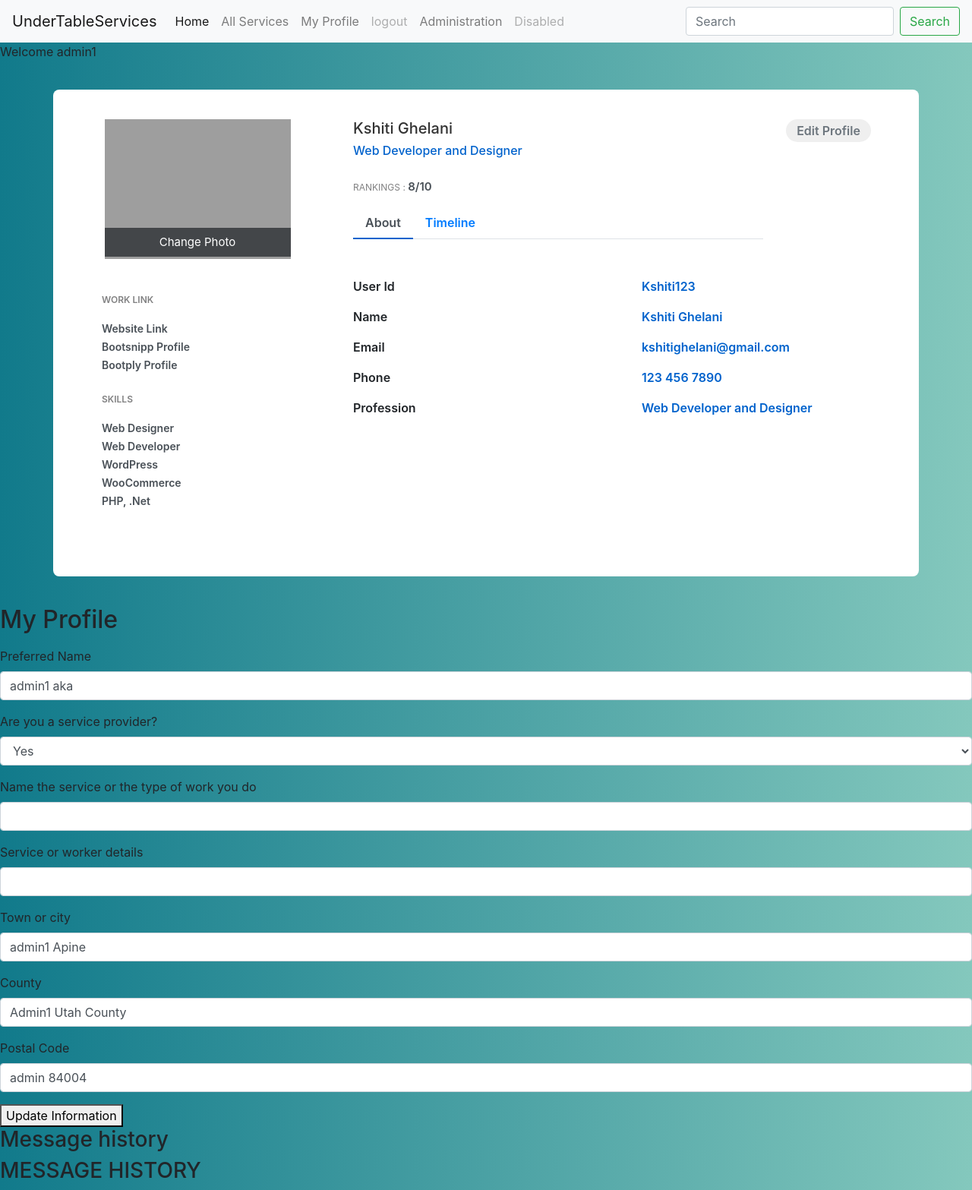
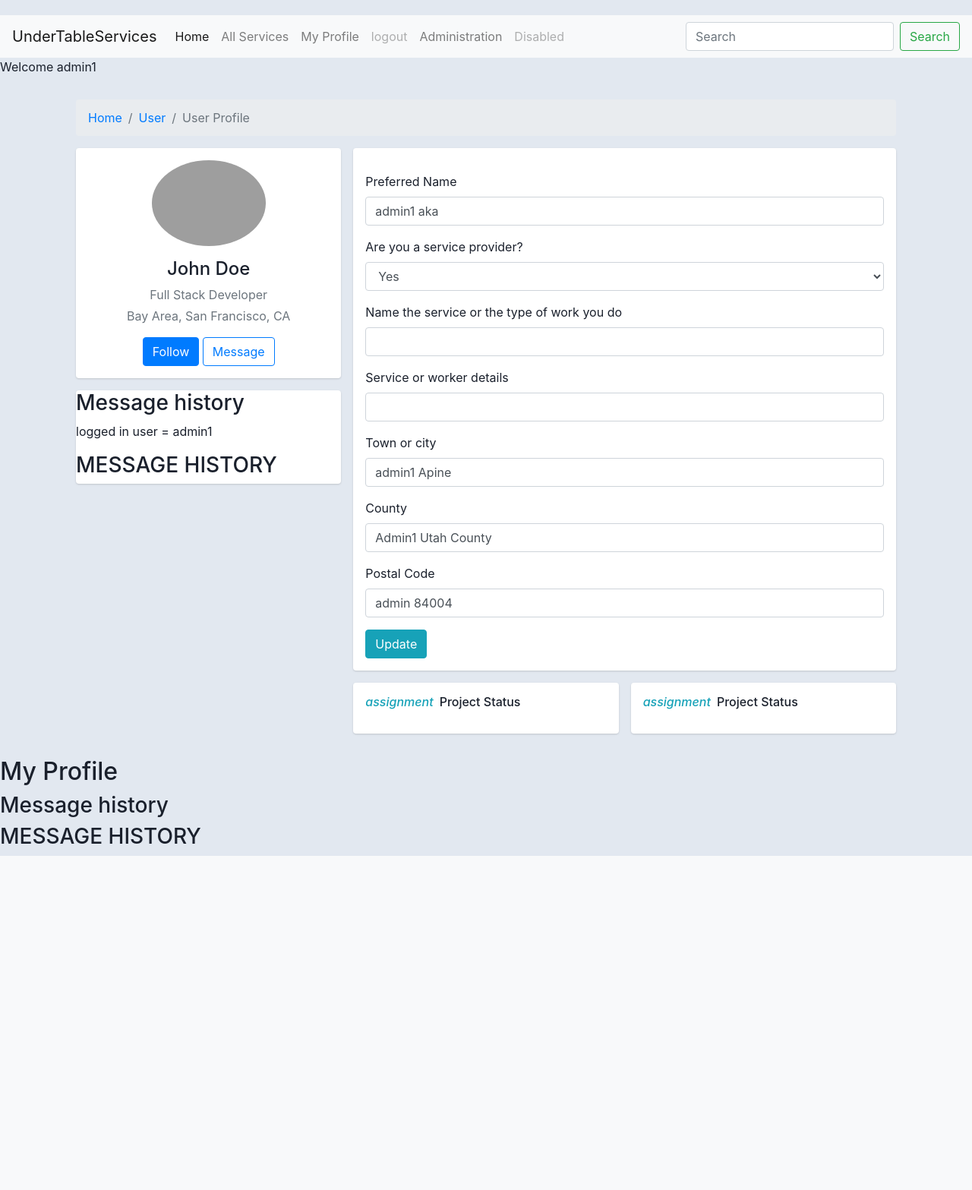
Before and after one commit to Gaberoids/undertablelabor, a Django app: page /profile/ in a window 1280 px wide. Shown: the whole page at 76% size. After the commit the page ends 1127 px from the top, so only its background shows below. Run offline with Django 3.2, Linux system fonts and the light colour scheme; a user stored in the database is signed in; data comes from the database, SQL or seed files in the repository; data that the repository does not hold is empty; some libraries are stand-ins or nearby versions; grey boxes are pictures that could not be loaded.

Commit message:
Added the profile.html style second option.

```diff
--- a/profiles/templates/profiles/profile.html
+++ b/profiles/templates/profiles/profile.html
@@ -14,175 +14,69 @@
 {% endblock %}
 
 {% block content %}
-<!-- end of profile bootstrap https://bootsnipp.com/snippets/K0ZmK -->
+<!--  profile bootstrap https://bootsnipp.com/snippets/K0ZmK version 1  -->
+<!-- vesion 2 https://freefrontend.com/bootstrap-profiles/ -->
+<div class="container">
+    <div class="main-body">
 
-<link href="//maxcdn.bootstrapcdn.com/bootstrap/4.1.1/css/bootstrap.min.css" rel="stylesheet" id="bootstrap-css">
-<script src="//maxcdn.bootstrapcdn.com/bootstrap/4.1.1/js/bootstrap.min.js"></script>
-<script src="//cdnjs.cloudflare.com/ajax/libs/jquery/3.2.1/jquery.min.js"></script>
-<!------ Include the above in your HEAD tag ---------->
+        <!-- Breadcrumb -->
+        <nav aria-label="breadcrumb" class="main-breadcrumb">
+            <ol class="breadcrumb">
+                <li class="breadcrumb-item"><a href="index.html">Home</a></li>
+                <li class="breadcrumb-item"><a href="javascript:void(0)">User</a></li>
+                <li class="breadcrumb-item active" aria-current="page">User Profile</li>
+            </ol>
+        </nav>
+        <!-- /Breadcrumb -->
 
-<div class="container emp-profile">
-    <form method="post">
-        <div class="row">
-            <div class="col-md-4">
-                <div class="profile-img">
-                    <img src="https://encrypted-tbn0.gstatic.com/images?q=tbn:ANd9GcS52y5aInsxSm31CvHOFHWujqUx_wWTS9iM6s7BAm21oEN_RiGoog"
-                        alt="" />
-                    <div class="file btn btn-lg btn-primary">
-                        Change Photo
-                        <input type="file" name="file" />
-                    </div>
-                </div>
-            </div>
-            <div class="col-md-6">
-                <div class="profile-head">
-                    <h5>
-                        Kshiti Ghelani
-                    </h5>
-                    <h6>
-                        Web Developer and Designer
-                    </h6>
-                    <p class="proile-rating">RANKINGS : <span>8/10</span></p>
-                    <ul class="nav nav-tabs" id="myTab" role="tablist">
-                        <li class="nav-item">
-                            <a class="nav-link active" id="home-tab" data-toggle="tab" href="#home" role="tab"
-                                aria-controls="home" aria-selected="true">About</a>
-                        </li>
-                        <li class="nav-item">
-                            <a class="nav-link" id="profile-tab" data-toggle="tab" href="#profile" role="tab"
-                                aria-controls="profile" aria-selected="false">Timeline</a>
-                        </li>
-                    </ul>
-                </div>
-            </div>
-            <div class="col-md-2">
-                <input type="submit" class="profile-edit-btn" name="btnAddMore" value="Edit Profile" />
-            </div>
-        </div>
-        <div class="row">
-            <div class="col-md-4">
-                <div class="profile-work">
-                    <p>WORK LINK</p>
-                    <a href="">Website Link</a><br />
-                    <a href="">Bootsnipp Profile</a><br />
-                    <a href="">Bootply Profile</a>
-                    <p>SKILLS</p>
-                    <a href="">Web Designer</a><br />
-                    <a href="">Web Developer</a><br />
-                    <a href="">WordPress</a><br />
-                    <a href="">WooCommerce</a><br />
-                    <a href="">PHP, .Net</a><br />
-                </div>
-            </div>
-            <div class="col-md-8">
-                <div class="tab-content profile-tab" id="myTabContent">
-                    <div class="tab-pane fade show active" id="home" role="tabpanel" aria-labelledby="home-tab">
-                        <div class="row">
-                            <div class="col-md-6">
-                                <label>User Id</label>
-                            </div>
-                            <div class="col-md-6">
-                                <p>Kshiti123</p>
-                            </div>
-                        </div>
-                        <div class="row">
-                            <div class="col-md-6">
-                                <label>Name</label>
-                            </div>
-                            <div class="col-md-6">
-                                <p>Kshiti Ghelani</p>
-                            </div>
-                        </div>
-                        <div class="row">
-                            <div class="col-md-6">
-                                <label>Email</label>
-                            </div>
-                            <div class="col-md-6">
-                                <p>kshitighelani@gmail.com</p>
-                            </div>
-                        </div>
-                        <div class="row">
-                            <div class="col-md-6">
-                                <label>Phone</label>
-                            </div>
-                            <div class="col-md-6">
-                                <p>123 456 7890</p>
-                            </div>
-                        </div>
-                        <div class="row">
-                            <div class="col-md-6">
-                                <label>Profession</label>
-                            </div>
-                            <div class="col-md-6">
-                                <p>Web Developer and Designer</p>
-                            </div>
-                        </div>
-                    </div>
-                    <div class="tab-pane fade" id="profile" role="tabpanel" aria-labelledby="profile-tab">
-                        <div class="row">
-                            <div class="col-md-6">
-                                <label>Experience</label>
-                            </div>
-                            <div class="col-md-6">
-                                <p>Expert</p>
-                            </div>
-                        </div>
-                        <div class="row">
-                            <div class="col-md-6">
-                                <label>Hourly Rate</label>
-                            </div>
-                            <div class="col-md-6">
-                                <p>10$/hr</p>
-                            </div>
-                        </div>
-                        <div class="row">
-                            <div class="col-md-6">
-                                <label>Total Projects</label>
-                            </div>
-                            <div class="col-md-6">
-                                <p>230</p>
-                            </div>
-                        </div>
-                        <div class="row">
-                            <div class="col-md-6">
-                                <label>English Level</label>
-                            </div>
-                            <div class="col-md-6">
-                                <p>Expert</p>
-                            </div>
-                        </div>
-                        <div class="row">
-                            <div class="col-md-6">
-                                <label>Availability</label>
-                            </div>
-                            <div class="col-md-6">
-                                <p>6 months</p>
-                            </div>
-                        </div>
-                        <div class="row">
-                            <div class="col-md-12">
-                                <label>Your Bio</label><br />
-                                <p>Your detail description</p>
+        <div class="row gutters-sm">
+            <div class="col-md-4 mb-3">
+                <div class="card">
+                    <div class="card-body">
+                        <div class="d-flex flex-column align-items-center text-center">
+                            <img src="https://bootdey.com/img/Content/avatar/avatar7.png" alt="Admin"
+                                class="rounded-circle" width="150">
+                            <div class="mt-3">
+                                <h4>John Doe</h4>
+                                <p class="text-secondary mb-1">Full Stack Developer</p>
+                                <p class="text-muted font-size-sm">Bay Area, San Francisco, CA</p>
+                                <button class="btn btn-primary">Follow</button>
+                                <button class="btn btn-outline-primary">Message</button>
                             </div>
                         </div>
                     </div>
                 </div>
-            </div>
-        </div>
-    </form>
-</div>
-<!-- end of profile bootstrap -->
+                <div class="card mt-3">
+                    <h3>Message history</h3>
+                    <p> logged in user = {{ request.user }} </p>
+                    {% for order in orders %}
+                        <p>s_contact_message = {{order.s_contact_message}}</p>
+                        <p>s_contact_message.m_sender = {{ order.s_contact_message.m_sender }}</p>
+                        <p>s_contact_message.m_sender | type = {{ order.s_contact_message.m_sender}}</p>
+                        <!-- { if s_contact_message.m_sender|get_type == 'str' %}
+                        <p>s_contact_message.m_sender type == 'str'</p>
+                        { else %}
+                        <p>s_contact_message.m_sender type != 'str'</p>
+                        { endif %} -->
 
-            <h2 class="">My Profile</h2>
+                        <p> logged in user = {{ request.user }} </p>
+                        <p> logged in user | type = {{ request.user }} </p>
+                        <!-- { if request.user|get_type == 'str' %}
+                            <p>request.user type == 'str'</p>
+                        { else %}
+                            <p>request.user type != 'str'</p>
+                        { endif %} -->
 
-            <!-- crispy form start below -->
-            <form class="mt-3" action="{% url 'my_profile' %}" method="POST" id="">
-                {% csrf_token %}
-                {{ my_profile_form|crispy }}
-                <button class="">Update Information</button>
-            </form>
 
-            <h3>Message history</h3>
+<hr>
+                        {% if order.s_contact_message.m_sender != request.user %}
+                            <p>request.user2               ={{ request.user|length }}.</p>
+                            VS
+                            <p>s_contact_message.m_sender2 ={{ order.s_contact_message.m_sender|length }}.</p>
+                        {% endif %}
+                    {% endfor%}
+
+
                     {% if request.user.is_authenticated %}
                     <h3>MESSAGE HISTORY</h3>
                     {% for message in all_messages %}
@@ -205,6 +99,89 @@
                         message!</a>
                     <div style="border-bottom: 2px solid rgb(143, 114, 60);"></div>
                     {% else %}
+                    <div style="border-bottom: 2px solid rgb(143, 114, 60);">You have no message history with this user
+                    </div>
+                    {% endif %}
+                    {% endfor %}
+                    {% else %}
+                    <!--  DO NOT SHOW ANY MESSAGE HISTORY IF USER IS NOT LOGGED IN -->
+                    {% endif%}
+                </div>
+            </div>
+            <div class="col-md-8">
+                <div class="card mb-3">
+                    <div class="card-body">
+                        <form class="mt-3" action="{% url 'my_profile' %}" method="POST" id="">
+                            {% csrf_token %}
+                            {{ my_profile_form|crispy }}
+                            <div class="row">
+                                <div class="col-sm-12">
+                                    <a class="btn btn-info " target="__blank" href="">Update</a>
+                                </div>
+                            </div>
+                        </form>
+                    </div>
+                </div>
+
+
+
+                <div class="row gutters-sm">
+                    <div class="col-sm-6 mb-3">
+                        <div class="card h-100">
+                            <div class="card-body">
+                                <h6 class="d-flex align-items-center mb-3"><i
+                                        class="material-icons text-info mr-2">assignment</i>Project Status</h6>
+
+                            </div>
+                        </div>
+                    </div>
+                    <div class="col-sm-6 mb-3">
+                        <div class="card h-100">
+                            <div class="card-body">
+                                <h6 class="d-flex align-items-center mb-3"><i
+                                        class="material-icons text-info mr-2">assignment</i>Project Status</h6>
+                            </div>
+                        </div>
+                    </div>
+                </div>
+            </div>
+
+
+
+        </div>
+    </div>
+
+</div>
+</div>
+<!-- end of profile bootstrap -->
+
+<h2 class="">My Profile</h2>
+
+<!-- crispy form start below -->
+
+
+<h3>Message history</h3>
+{% if request.user.is_authenticated %}
+<h3>MESSAGE HISTORY</h3>
+{% for message in all_messages %}
+{% if message %}
+<p>Message sender: {{ message.m_sender }}</p>
+<p>User logged in: username {{ username }} or AKA: {{ service.default_aka }}</p>
+<p>User request.user {{ request.user }}</p>
+<p>{{message.m_title}}</p>
+<p>{{message.m_body}}</p>
+<p>{{message.m_share_email_box}}</p>
+<p>{{message.m_created_date}}</p>
+{% if not message.m_sender %}
+<p>{{message.m_sender}}</p>
+{% else %}
+<p>{{m_sender}}</p>
+{% endif %}
+<p>{{message.m_receiver}}</p>
+<a type="button" href="{% url 'delete_service_message' message_id=message.id username=request.user %}">Remove
+    message!</a>
+<div style="border-bottom: 2px solid rgb(143, 114, 60);"></div>
+{% else %}
 <div style="border-bottom: 2px solid rgb(143, 114, 60);">You have no message history with this user</div>
 {% endif %}
 {% endfor %}
--- a/profiles/views.py
+++ b/profiles/views.py
@@ -1,6 +1,7 @@
 from django.shortcuts import render, get_object_or_404
 from django.contrib import messages
 from contact_services.models import ContactMessage
+from checkout.models import OrderedMessages
 
 # Create your views here.
 from .models import UserProfile
@@ -34,11 +35,12 @@ def my_profile(request):
                             'the form is valid.'))
 
     my_profile_form = UserMyProfileForm(instance=profile)
-    # orders = profile.orders.all()
+    # orders = OrderedMessages.objects.filter(s_contact_message.m_sender=profile)
+    orders = OrderedMessages.objects.all()
     template = 'profiles/profile.html'
     context = {
         'my_profile_form': my_profile_form,
-        # 'orders': orders,
+        'orders': orders,
         'on_profile_page': True,
         # 'all_messages': message_history
     }
--- a/static/css/base.css
+++ b/static/css/base.css
@@ -1,118 +1,63 @@
 /* profile css for profile.html */
-
 body {
-    background: -webkit-linear-gradient(left, #117a8b, #84c8bd);
+    margin-top: 20px;
+    color: #1a202c;
+    text-align: left;
+    background-color: #e2e8f0;
 }
 
-.emp-profile {
-    padding: 3%;
-    margin-top: 3%;
-    margin-bottom: 3%;
-    border-radius: 0.5rem;
-    background: #fff;
+.main-body {
+    padding: 15px;
 }
 
-.profile-img {
-    text-align: center;
+.card {
+    box-shadow: 0 1px 3px 0 rgba(0, 0, 0, .1), 0 1px 2px 0 rgba(0, 0, 0, .06);
 }
 
-.profile-img img {
-    width: 70%;
-    height: 100%;
+.card {
+    position: relative;
+    display: flex;
+    flex-direction: column;
+    min-width: 0;
+    word-wrap: break-word;
+    background-color: #fff;
+    background-clip: border-box;
+    border: 0 solid rgba(0, 0, 0, .125);
+    border-radius: .25rem;
 }
 
-.profile-img .file {
-    position: relative;
-    overflow: hidden;
-    margin-top: -20%;
-    width: 70%;
-    border: none;
-    border-radius: 0;
-    font-size: 15px;
-    background: #212529b8;
+.card-body {
+    flex: 1 1 auto;
+    min-height: 1px;
+    padding: 1rem;
 }
 
-.profile-img .file input {
-    position: absolute;
-    opacity: 0;
-    right: 0;
-    top: 0;
+.gutters-sm {
+    margin-right: -8px;
+    margin-left: -8px;
 }
 
-.profile-head h5 {
-    color: #333;
+.gutters-sm>.col,
+.gutters-sm>[class*=col-] {
+    padding-right: 8px;
+    padding-left: 8px;
 }
 
-.profile-head h6 {
-    color: #0062cc;
+.mb-3,
+.my-3 {
+    margin-bottom: 1rem !important;
 }
 
-.profile-edit-btn {
-    border: none;
-    border-radius: 1.5rem;
-    width: 70%;
-    padding: 2%;
-    font-weight: 600;
-    color: #6c757d;
-    cursor: pointer;
+.bg-gray-300 {
+    background-color: #e2e8f0;
 }
 
-.proile-rating {
-    font-size: 12px;
-    color: #818182;
-    margin-top: 5%;
+.h-100 {
+    height: 100% !important;
 }
 
-.proile-rating span {
-    color: #495057;
-    font-size: 15px;
-    font-weight: 600;
-}
-
-.profile-head .nav-tabs {
-    margin-bottom: 5%;
-}
-
-.profile-head .nav-tabs .nav-link {
-    font-weight: 600;
-    border: none;
-}
-
-.profile-head .nav-tabs .nav-link.active {
-    border: none;
-    border-bottom: 2px solid #0062cc;
-}
-
-.profile-work {
-    padding: 14%;
-    margin-top: -15%;
-}
-
-.profile-work p {
-    font-size: 12px;
-    color: #818182;
-    font-weight: 600;
-    margin-top: 10%;
-}
-
-.profile-work a {
-    text-decoration: none;
-    color: #495057;
-    font-weight: 600;
-    font-size: 14px;
-}
-
-.profile-work ul {
-    list-style: none;
-}
-
-.profile-tab label {
-    font-weight: 600;
-}
-
-.profile-tab p {
-    font-weight: 600;
-    color: #0062cc;
+.shadow-none {
+    box-shadow: none !important;
 }
 
 /* end of Css profile */
```
Lines whose indentation alone changed are shown as unchanged.
